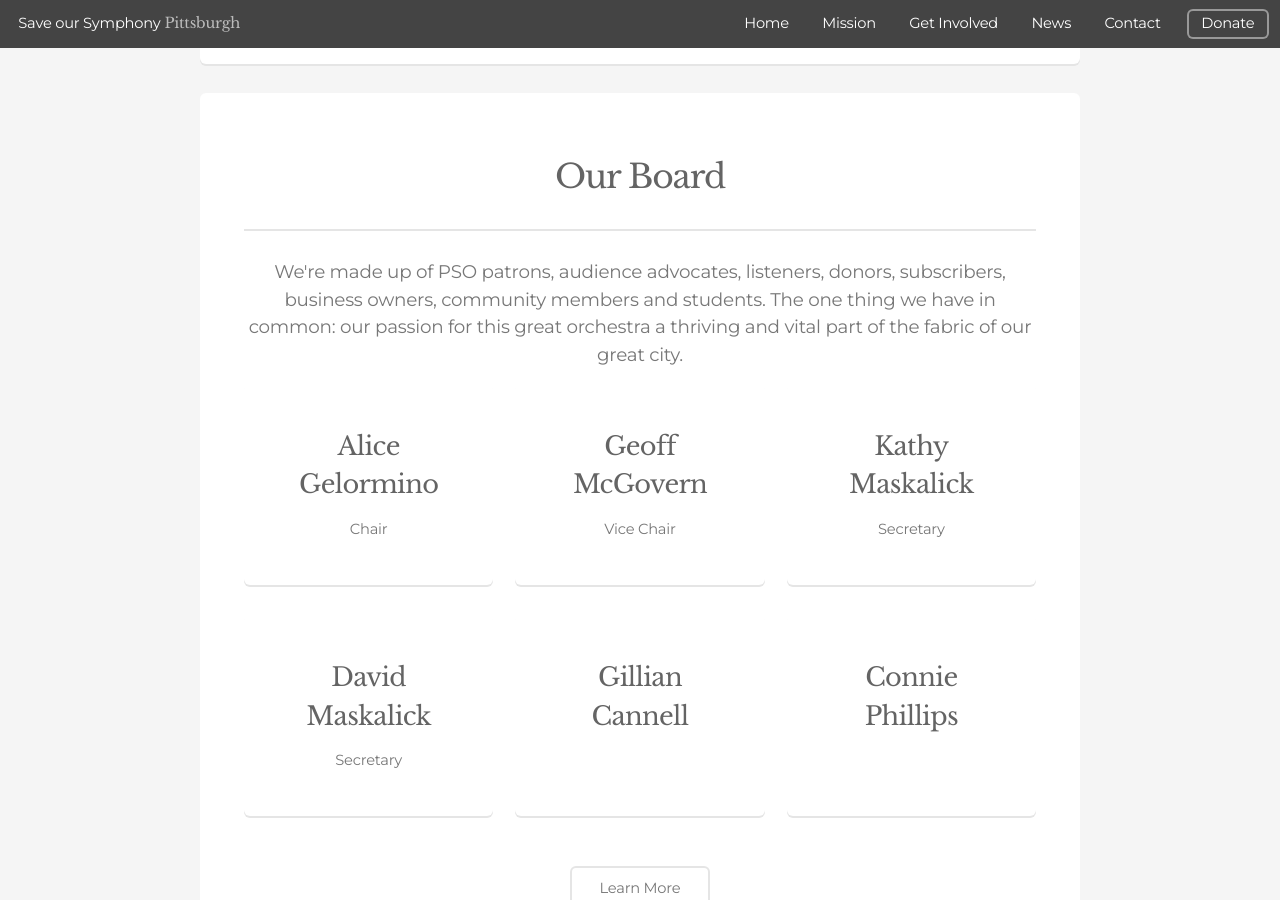
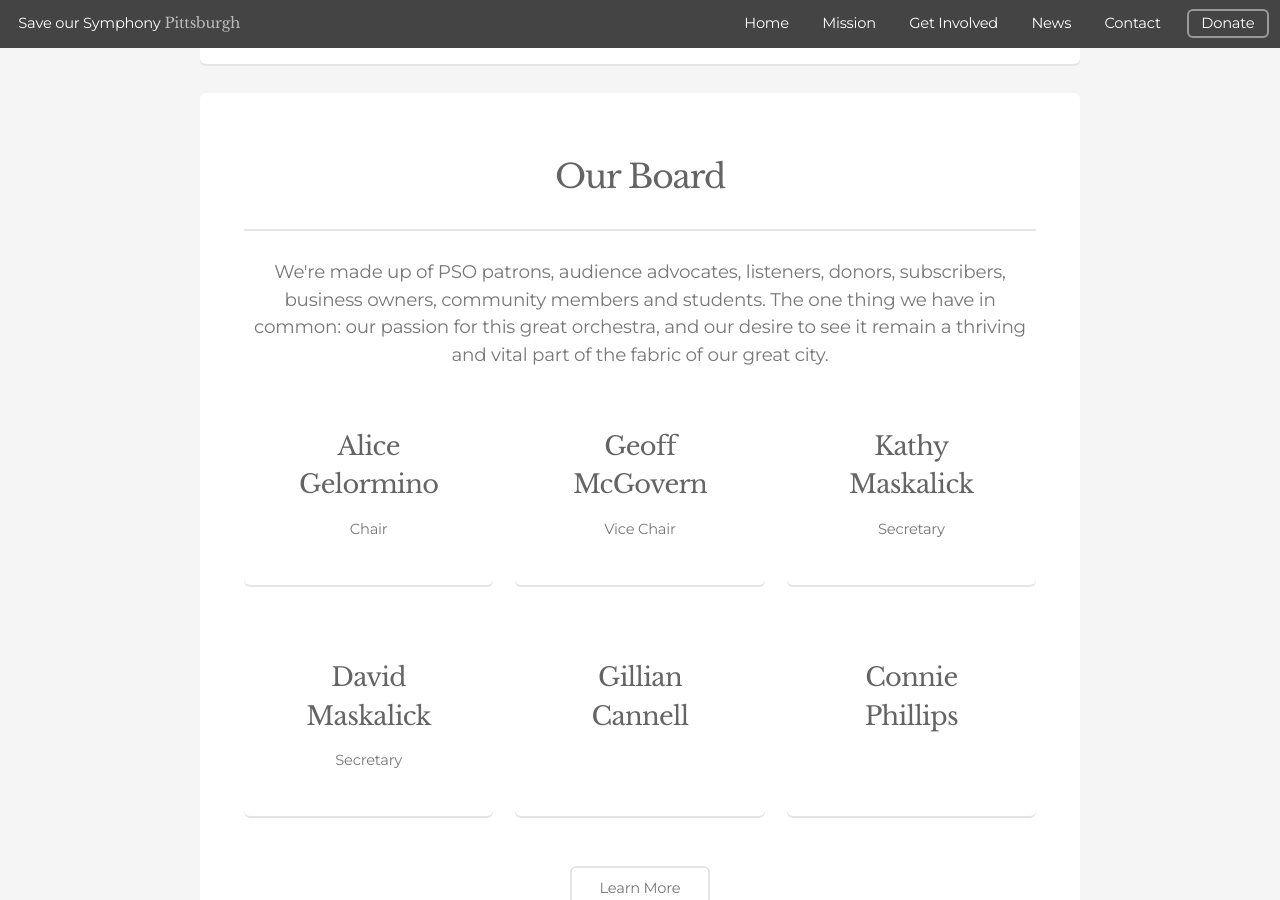
Before and after one commit to daraghbyrne/sospittsburgh, a Jekyll site: the page built from index.md, in a window 1280 px wide and 900 px high, scrolled down 1709 px. Built offline with Jekyll 4.4.1, drawn with Linux system fonts in a browser that asks for light colours.

Commit message:
corrected text

```diff
--- a/index.md
+++ b/index.md
@@ -64,7 +64,7 @@ layout: default
 		<h2>Our Board
 		</h2>
 		<p>
-			We're made up of PSO patrons, audience advocates, listeners, donors, subscribers, business owners, community members and students. The one thing we have in common: our passion for this great orchestra a thriving and vital part of the fabric of our great city.
+			We're made up of PSO patrons, audience advocates, listeners, donors, subscribers, business owners, community members and students. The one thing we have in common: our passion for this great orchestra, and our desire to see it remain a thriving and vital part of the fabric of our great city.
 		</p>
 
 		</header>
```
